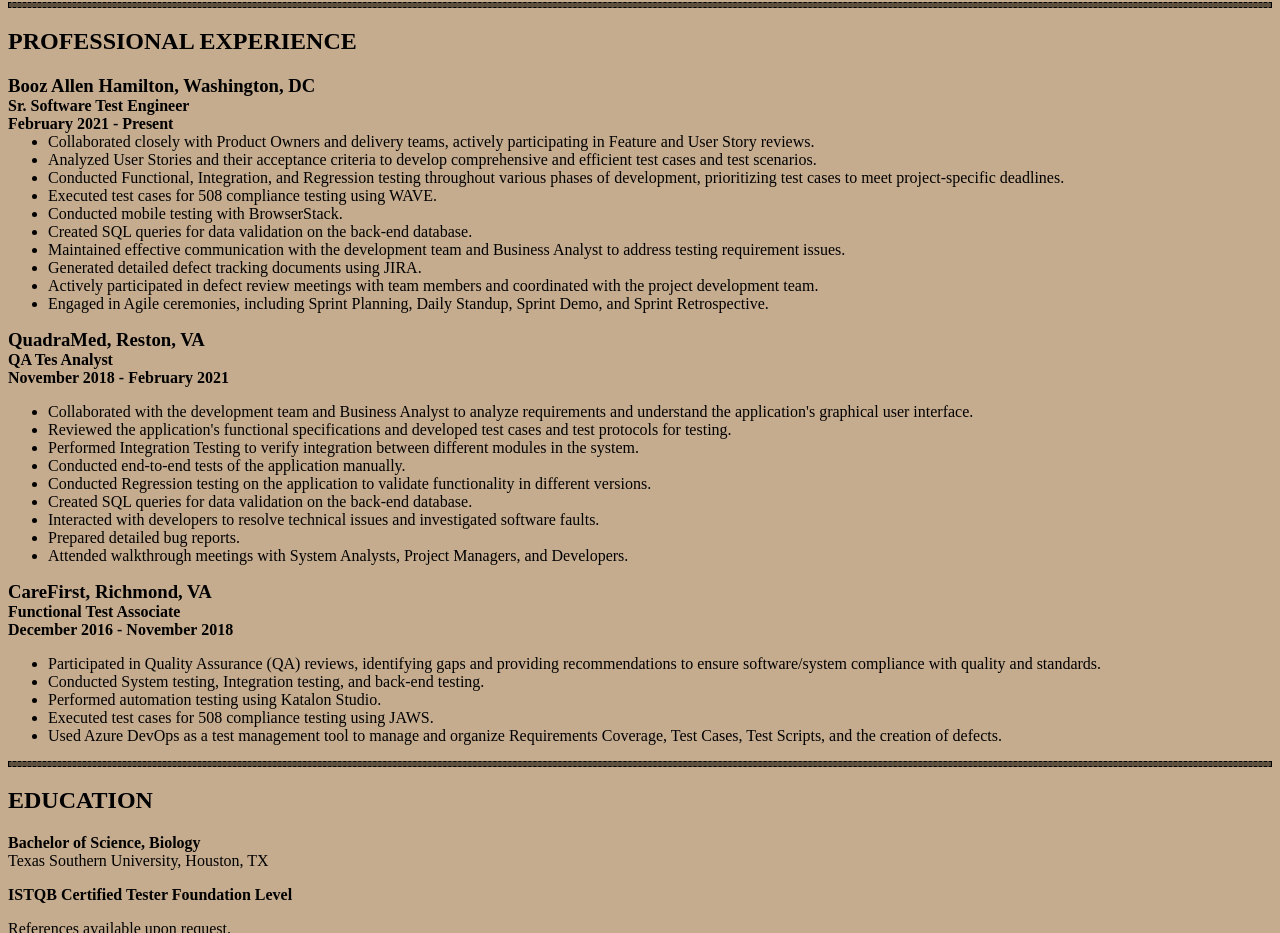
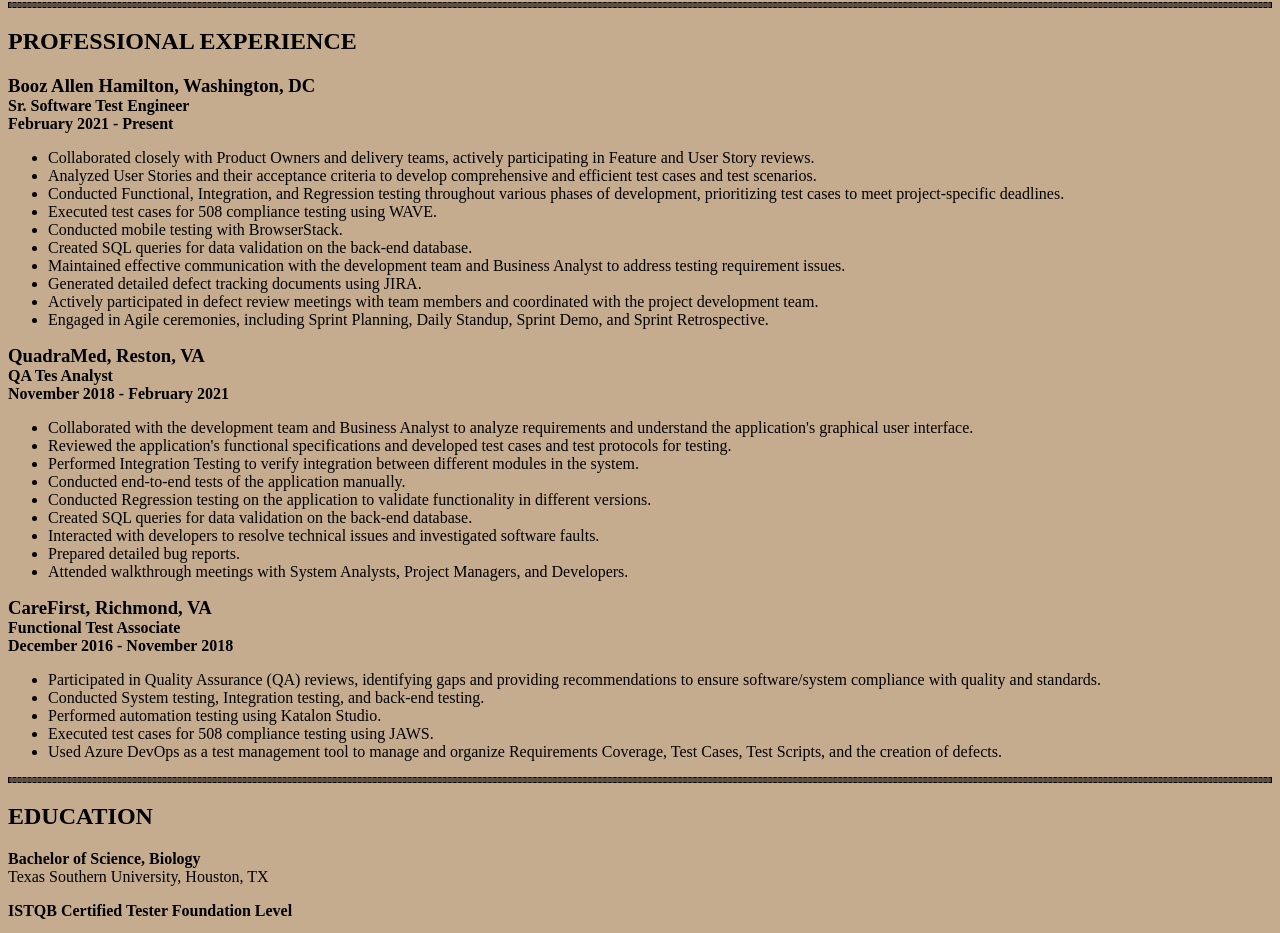
Before and after one commit to RaxmaMaxamed/Resume, a plain HTML site: page index.html in a window 1280 px wide. Shown: the part 798-1731 px from the top of the page. Drawn offline with Linux system fonts and the light colour scheme.

Commit message:
Update styles.css

```diff
--- a/styles.css
+++ b/styles.css
@@ -48,7 +48,7 @@
     margin-bottom:0;}
 
 #joblistB{
-    margin-top:0;}
+    margin-top:16;}
 
 #quadjob{
     margin-top:0;
```
